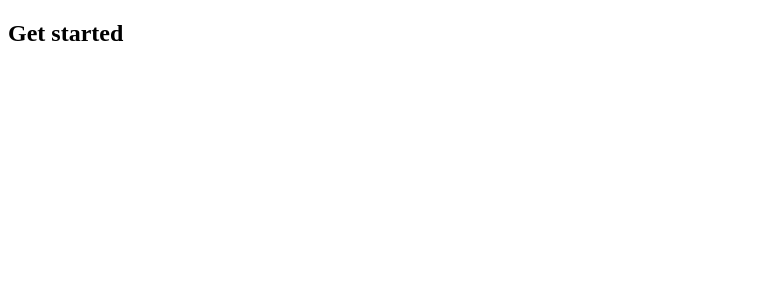
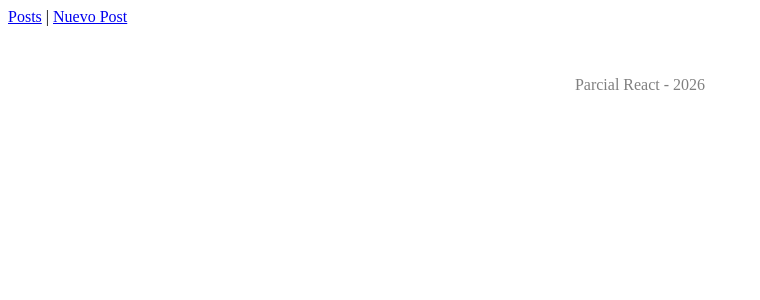
Before and after one commit to renatogastonruizgithub/ParcialReact, a React (Vite) app in the folder ExamenProgWeb/: page / in a window 1280 px wide. Shown: the top 300 px of the page, without its empty margins (0-760 px from the left). Built offline with nearby package versions, Linux system fonts and the light colour scheme.

Commit message:
FEAT:agrego layout y router con hash,componentes pagina 404, footer

```diff
--- a/ExamenProgWeb/package.json
+++ b/ExamenProgWeb/package.json
@@ -11,7 +11,8 @@
   },
   "dependencies": {
     "react": "^19.2.6",
-    "react-dom": "^19.2.6"
+    "react-dom": "^19.2.6",
+    "react-router-dom": "^7.17.0"
   },
   "devDependencies": {
     "@eslint/js": "^10.0.1",
--- a/ExamenProgWeb/src/App.jsx
+++ b/ExamenProgWeb/src/App.jsx
@@ -7,6 +7,7 @@ function App() {
     <>
       <section >
         <h1>Get started</h1>
+
       </section>
       </>
       )
--- /dev/null
+++ b/ExamenProgWeb/src/components/Footer.jsx
@@ -0,0 +1,11 @@
+import React from 'react'
+
+export default function Footer() {
+    return (
+        <div>
+            <footer style={{ marginTop: '50px', textAlign: 'center', color: 'gray' }}>
+                <p>Parcial React - 2026</p>
+            </footer>
+        </div>
+    )
+}
--- a/ExamenProgWeb/src/components/Navbar.jsx
+++ b/ExamenProgWeb/src/components/Navbar.jsx
@@ -1,4 +1,5 @@
 import React from 'react'
+import { Link } from 'react-router-dom';
 
 export default function Navbar() {
   return (
--- /dev/null
+++ b/ExamenProgWeb/src/layout/Layout.jsx
@@ -0,0 +1,26 @@
+import React from 'react'
+import { Link, Outlet } from 'react-router-dom';
+import Navbar from '../components/Navbar'
+
+import Footer from '../components/Footer'
+
+
+
+export default function Layout() {
+    return (
+        <>
+            <section >
+                <header>
+                    <Navbar />
+                </header>
+
+
+                <main style={{ padding: '0 20px' }}>
+                    <Outlet />   {/*   //aca vamos a inyectar el contenido de cada ruta */}
+                </main>
+
+               <Footer />
+            </section>
+        </>
+    )
+}
--- a/ExamenProgWeb/src/main.jsx
+++ b/ExamenProgWeb/src/main.jsx
@@ -1,16 +1,16 @@
 import { StrictMode } from 'react'
 import { createRoot } from 'react-dom/client'
+import { HashRouter } from 'react-router-dom';
 import { PostsProvider } from './context/PostsContext.jsx'
-import App from './App.jsx'
+import AppRouter from './router/AppRouter.jsx';
 
 createRoot(document.getElementById('root')).render(
-
-
   <StrictMode>
-    <PostsProvider>
-      <App />
-    </PostsProvider>
+    <HashRouter>
+      <PostsProvider>
+       <AppRouter />
+      </PostsProvider>
+    </HashRouter>
   </StrictMode>,
 
-
 )
--- /dev/null
+++ b/ExamenProgWeb/src/page/NotFoundPage.jsx
@@ -0,0 +1,9 @@
+import React from 'react'
+
+export default function NotFoundPage() {
+  return (
+    <div>
+      <h2>Error 404: Ruta no encontrada</h2>
+    </div>
+  )
+}
--- a/ExamenProgWeb/src/page/PostsPage.jsx
+++ b/ExamenProgWeb/src/page/PostsPage.jsx
@@ -1,6 +1,7 @@
 import React from 'react'
 
 export default function PostsPage() {
+
   return (
     <div>
 
--- /dev/null
+++ b/ExamenProgWeb/src/router/AppRouter.jsx
@@ -0,0 +1,23 @@
+import React from 'react'
+import { Routes, Route } from 'react-router-dom';
+import Layout from '../layout/Layout';
+import PostsPage from '../page/PostsPage';
+import PostDetailPage from '../page/PostDetailPage';
+import NotFoundPage from '../page/NotFoundPage';
+
+
+export default function AppRouter() {
+    return (
+        <>
+            <Routes>
+            {/*     envolvemos todas las rutas dentro del layout*/}
+                <Route path="/" element={<Layout />}>
+             {/*    agregamos las rutas hijas necesarias */}
+                    <Route path="/" element={<PostsPage />} />
+                    <Route path="/detalle/:id" element={<PostDetailPage />} />
+                    <Route path="*" element={<NotFoundPage />} />
+                </Route>
+            </Routes>
+        </>
+    )
+}
```
Also changed, not shown: 1 other file (tests, documents, lock files or other folders).
